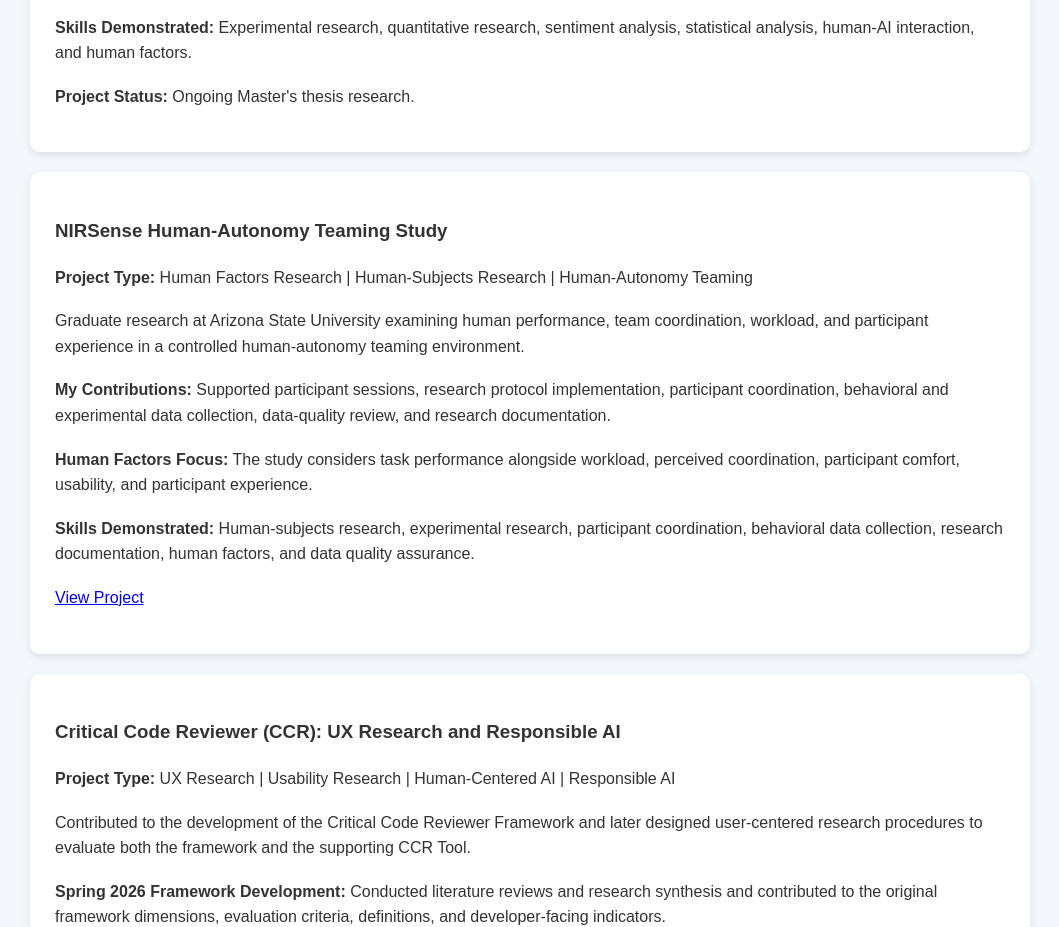
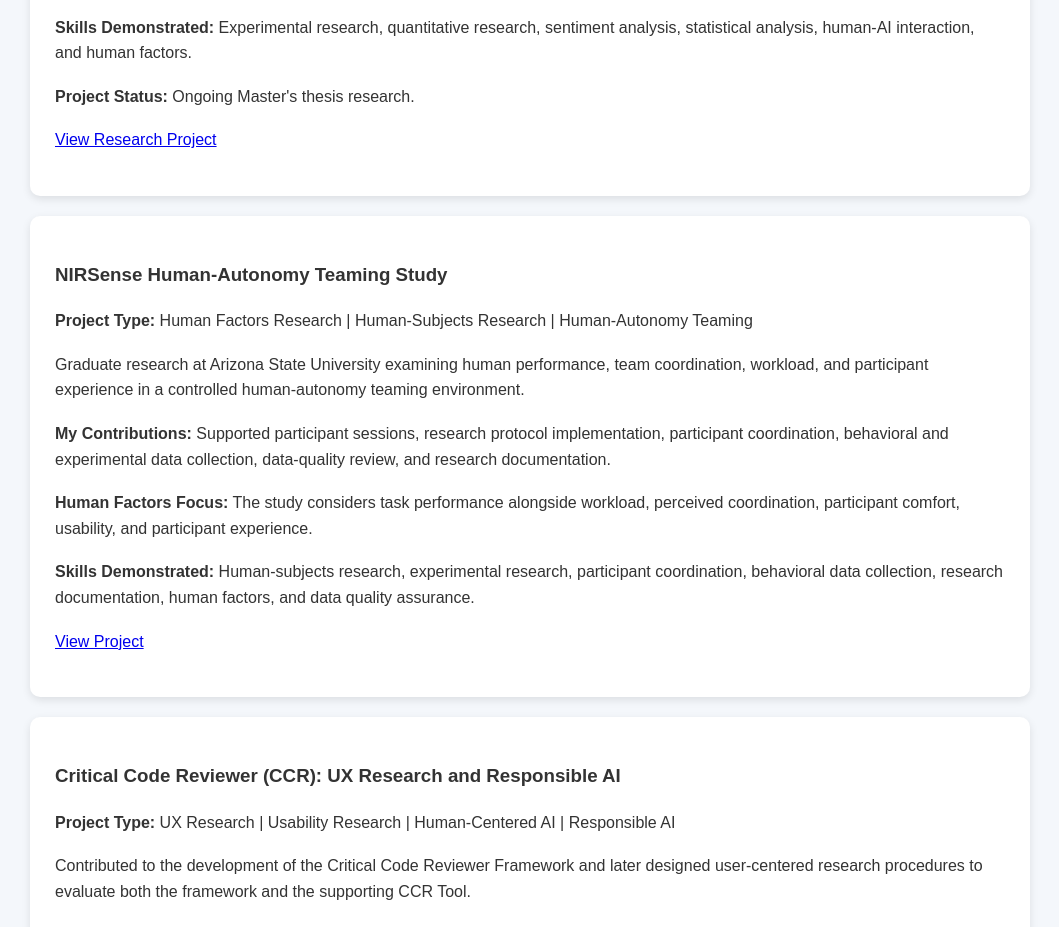
Before and after one commit to Muna94/suweibatu_munahima_sarene_azuma_portfolio, a plain HTML site: page index.html in a window 1280 px wide. Shown: the part 1526-2453 px from the top of the page, without its empty margins (110-1169 px from the left). Drawn offline with Linux system fonts and the light colour scheme.

Commit message:
Add link to view research project

```diff
--- a/index.html
+++ b/index.html
@@ -165,6 +165,7 @@
                 <strong>Project Status:</strong>
                 Ongoing Master's thesis research.
             </p>
+            <p><a href="ai-emotional-valence.html">View Research Project</a></p>
 
         </div>
 
```
